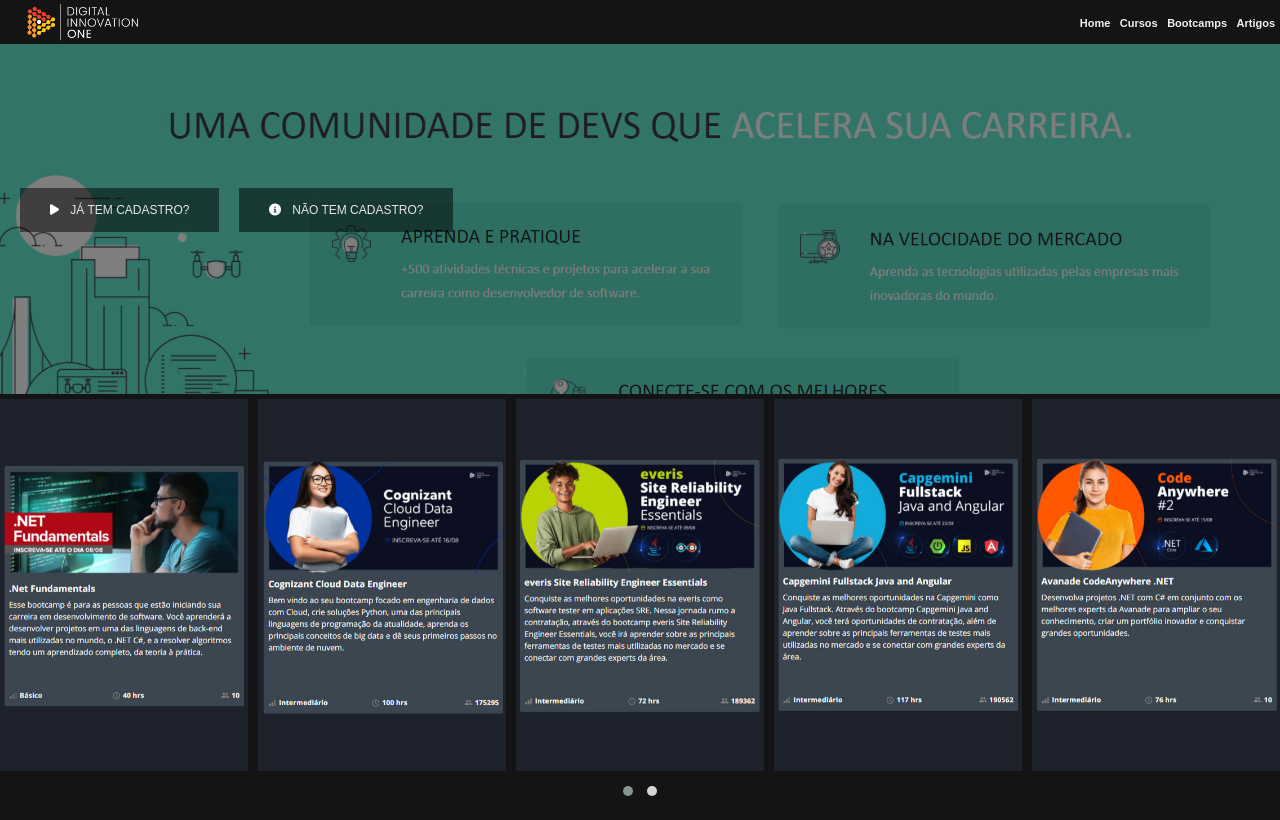
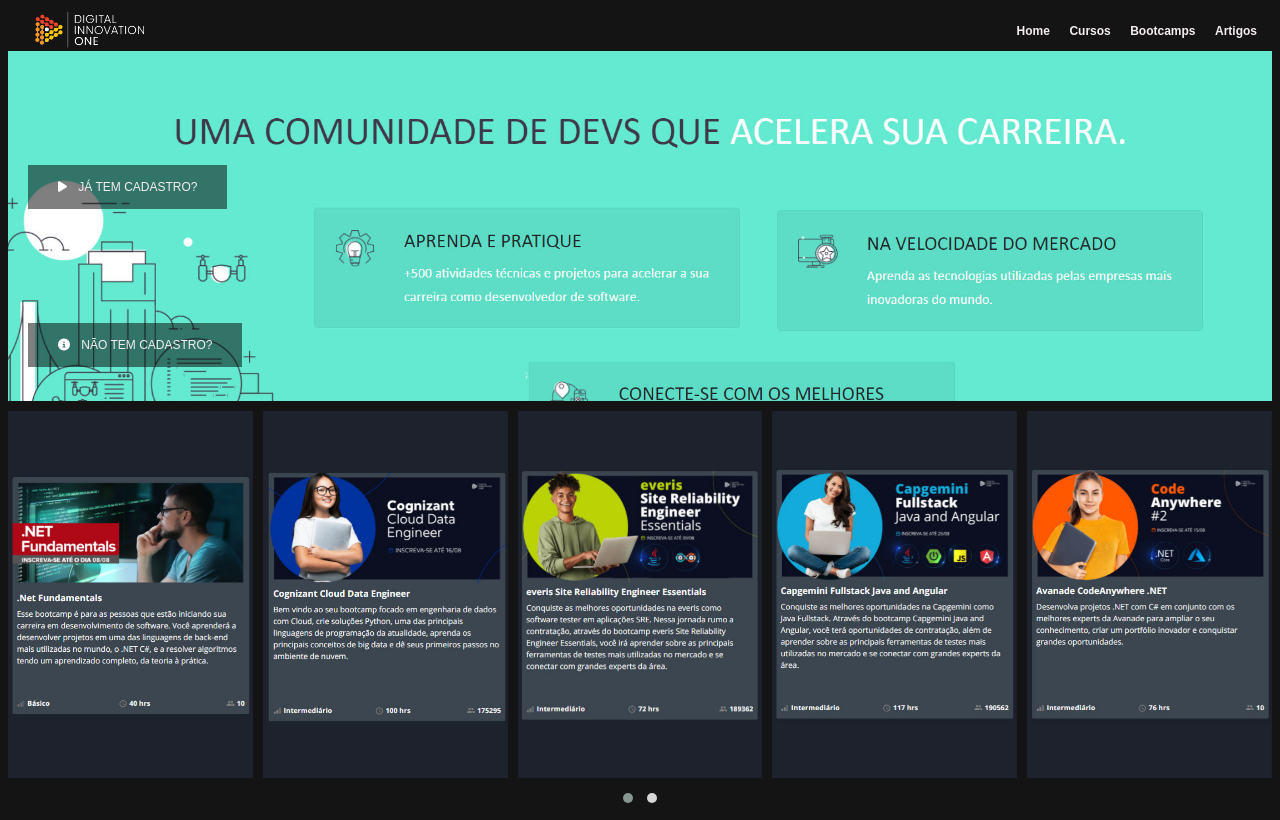
Before and after one commit to douglasvlm/carousel-bootcamps-dio, a plain HTML site: page index.html in a window 1280 px wide. Drawn offline with Linux system fonts and the light colour scheme.

Commit message:
Add bootcamps

```diff
--- a/style/main.css
+++ b/style/main.css
@@ -1,11 +1,12 @@
 :root{
-    --vermelho:#E50914;
-    --preta:#141414;
+   --preta:#141414;
+   --branca: rgb(245, 238, 238);
+   --cinza: rgb(184, 184, 184);
 }
 
 *{
-    margin:0;
-    padding:0;
+    margin: 0, 1px, 0, 1px;
+    padding: 0;
     box-sizing: border-box;
 }
 
@@ -13,7 +14,7 @@
 body{
    background: var(--preta);
    font-family: 'Arial', Times, serif;
-   color:white;
+   color: var(--branca);
 }
 
 
@@ -27,57 +28,45 @@ header .container{
 
 
 header .logo{
-    align-self: auto;
-    width: 10%;
-
+     width: 10%;
 }
 
 header nav a{
     text-decoration:none;
-    color:rgb(245, 238, 238);
-    margin-right: 5px;
+    color:var(--branca);
+    margin-right: 15px;
     font-weight: bold;
-    font-size: 11px;
+    font-size: 12px;
 }
 
 
 header nav a:hover{
-    color:rgb(184, 184, 184);
+    color: var(--cinza);
 }
 
 /*curso principal */
 .curso-principal {
-
-    display: flex;
-
-    align-items: flex-start;
-
-    font-size: 16px;
-    background: linear-gradient(rgb(0,0,0,.50),rgb(0,0,0,.50)100%), url('../img/capa.jpg');
-
+    background:  url('../img/capa.jpg');
     height: 350px;
     background-size: cover;
-
 }
 
 .botao{
-
     background-color: rgba(0,0,0,.50);
     border:none;
     color: white;
-
     padding:15px 30px;
-    margin-right: 15px;
+    margin-right: 1px;
+    margin-top: 30%;
     font-size: 12px;
-
     cursor: pointer;
     transition: .3s ease all;
-
 }
 
 .botao:hover{
-    background-color:rgb(197, 197, 197);
+    background-color: var(--cinza);
     color:black;
+
 }
 
 .botao i{
@@ -85,8 +74,9 @@ header nav a:hover{
 }
 
 .botoes a{
-    color: rgb(230, 230, 230);
+    color: var(--branca);
     text-decoration: none;
+
 }
 
 .container{
@@ -94,17 +84,15 @@ header nav a:hover{
 }
 
 .curso-principal .container{
-    width: 40%;
+    width: 30%;
 }
 
 .box-curso{
-    height: 100%;
-    width: 100%;
     display: block;
     cursor: pointer;
 }
 
+.carrosel-cursos{
+    margin-top: 10px;
 
-.carrosel-cursos{
-    margin-top:5px;
 }
--- a/style/responsive.css
+++ b/style/responsive.css
@@ -5,14 +5,9 @@
     }
 
     .botao{
-        margin-top: 5px;
+        margin-top: 60px;
+        margin-left: 7px;
         width: 300px;
     }
 
 }
-
-@media screen and (min-width:1000px){
-    .descricao{
-        width: 50%;
-    }
-}
```
Also changed, not shown: index.html (+4 -6 lines).
